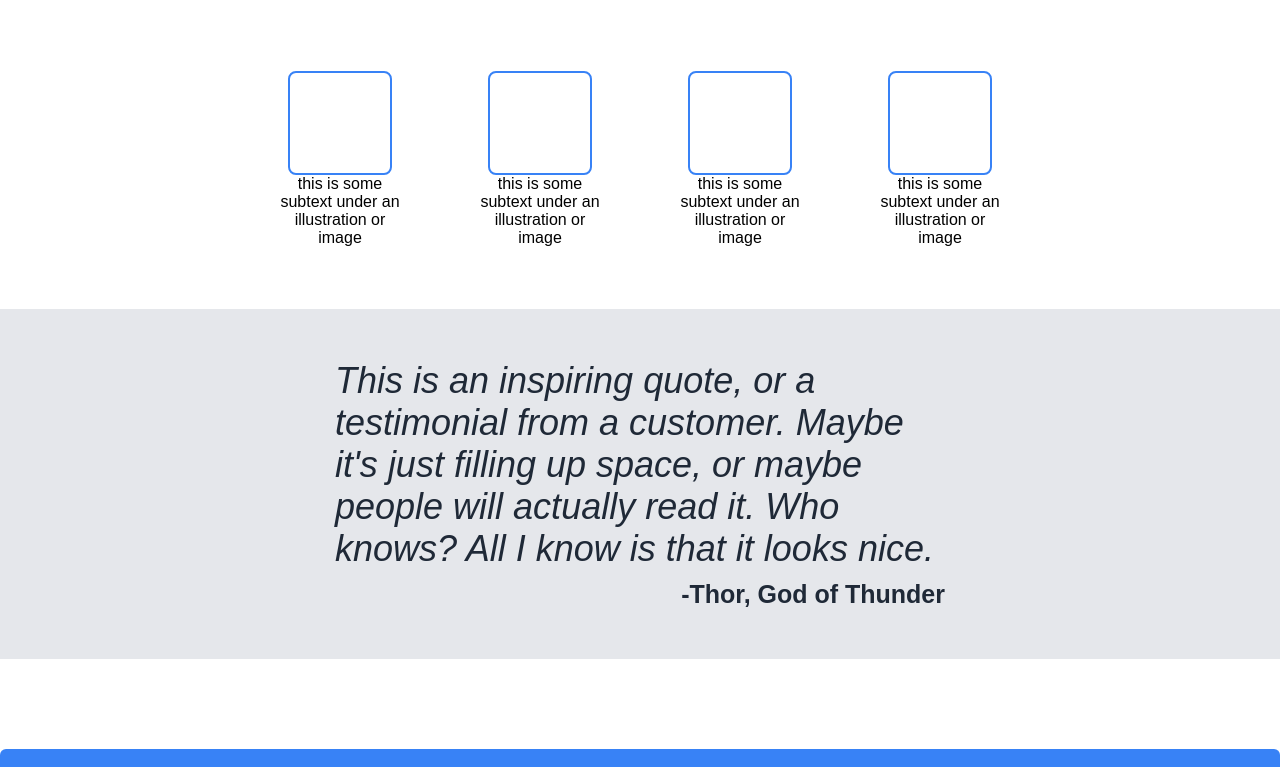
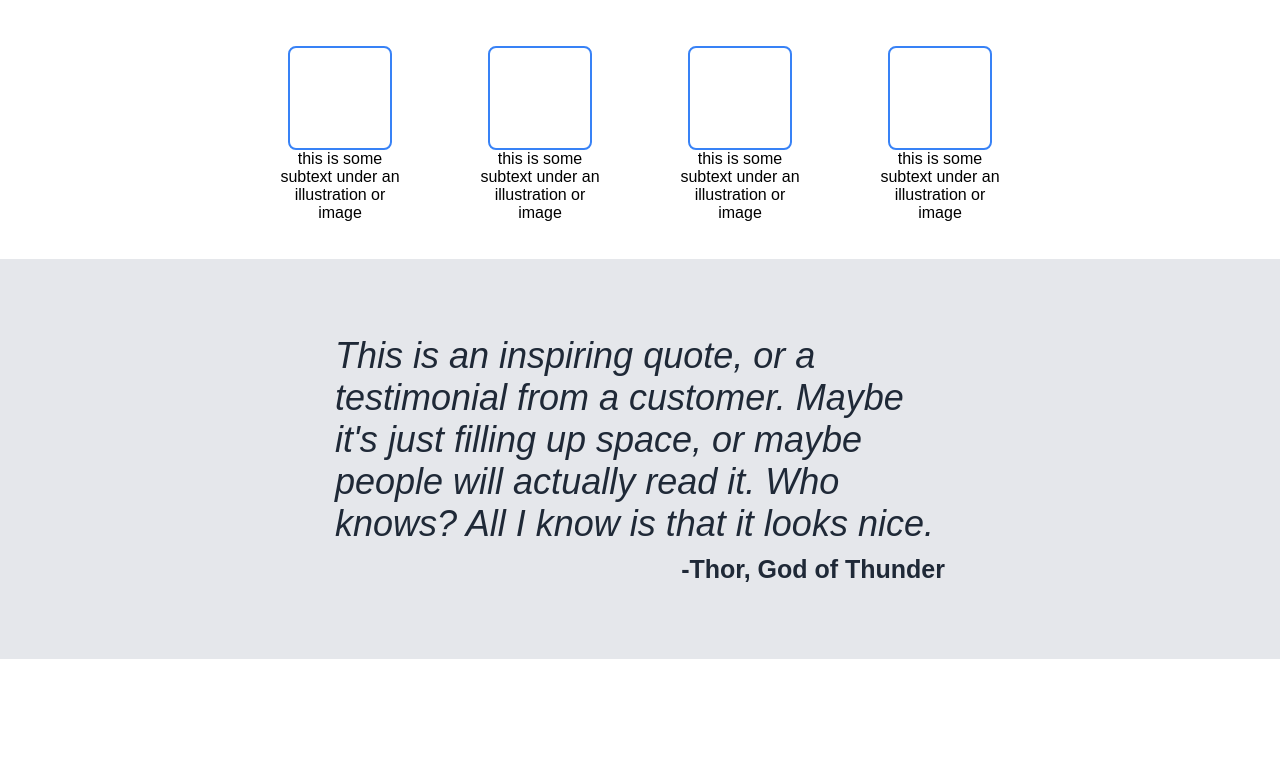
Before and after one commit to Irving-lanx/landing_project, a plain HTML site: page index.html in a window 1280 px wide. Shown: the part 513-1280 px from the top of the page. Drawn offline with Linux system fonts and the light colour scheme.

Commit message:
Change sections height

```diff
--- a/style.css
+++ b/style.css
@@ -96,7 +96,7 @@ button {
     padding-left: 300px;
     padding-right: 300px;
     margin-top: 30px;
-    height: 300px;
+    height: 250px;
 }
 
 .square {
@@ -124,7 +124,7 @@ button {
 
 .section3 {
     background-color: #E5E7EB;
-    height: 350px;
+    height: 400px;
     padding-left: 335px;
     padding-right: 335px;
     display: flex;
@@ -139,6 +139,7 @@ button {
     font-style: italic;
     font-weight: 300;
     color: #1F2937;
+    flex-shrink: 0;
 }
 
 .author-cont {
@@ -152,7 +153,7 @@ button {
 }
 
 .section4 {
-    height: 300px;
+    height: 400px;
     display: flex;
     justify-content: center;
     align-items: center;
```
